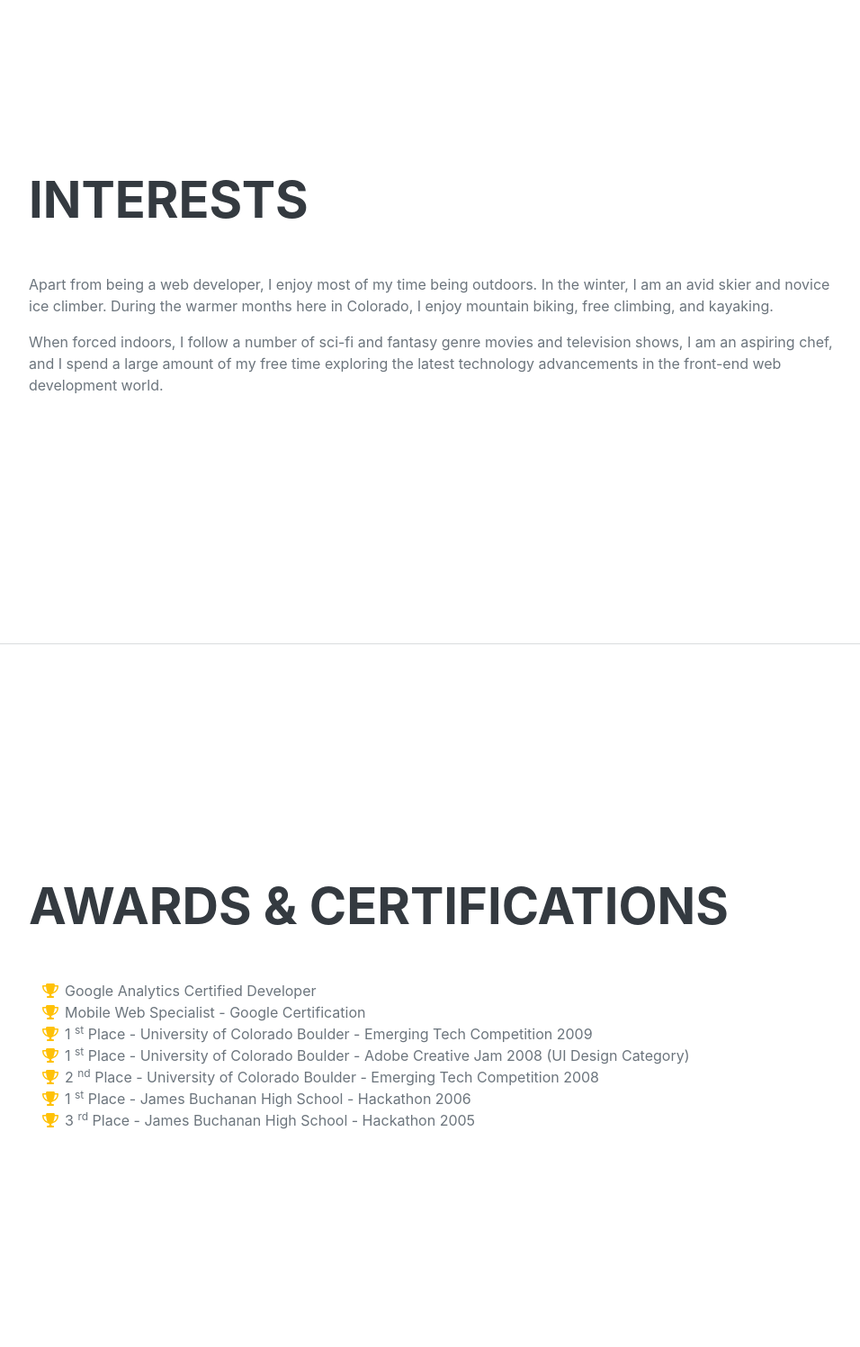
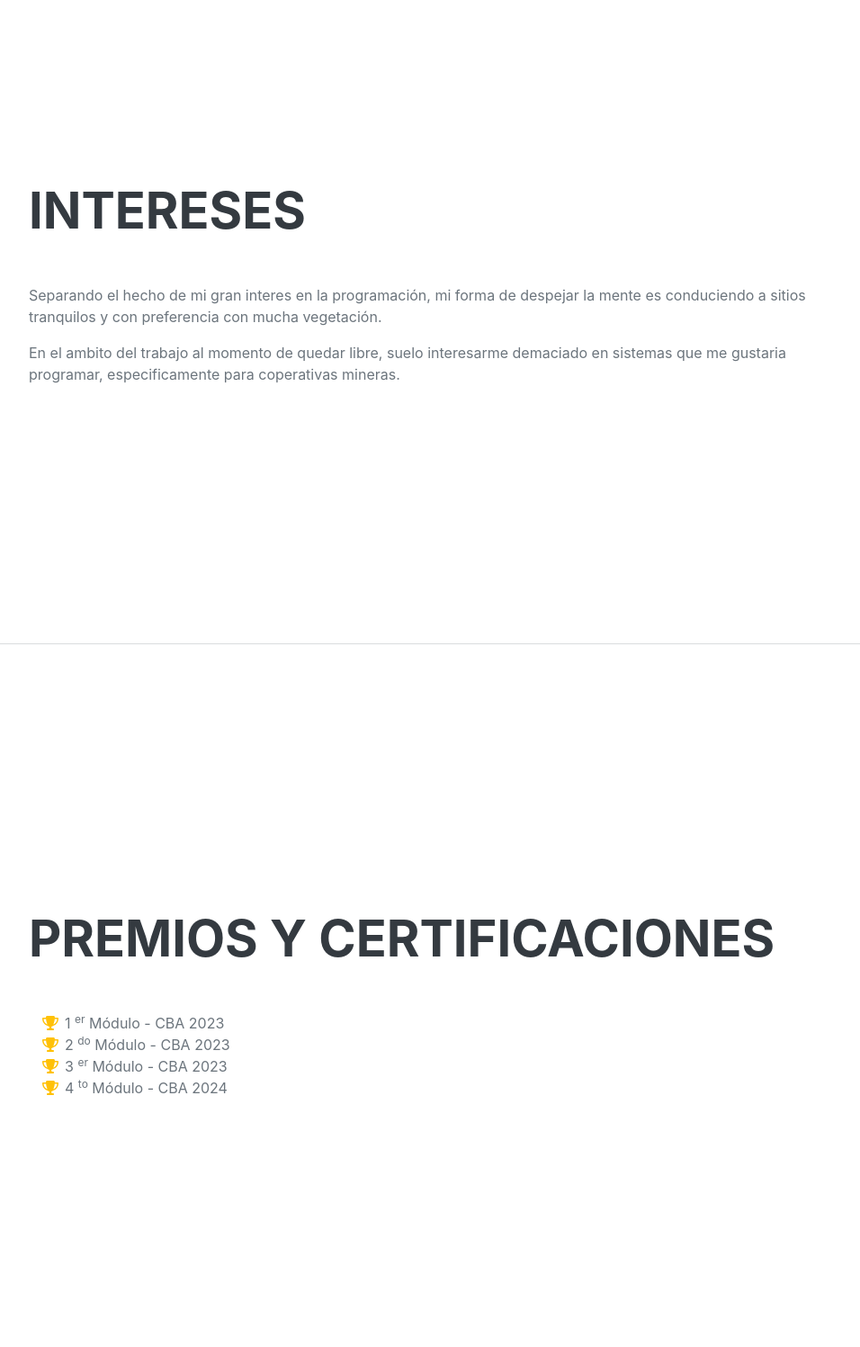
Before and after one commit to MiguelAngelMamani/Myportafolio, a Django app: page / in a window 1280 px wide. Shown: the part 3646-5143 px from the top of the page at 90% size, without its empty margins (288-1244 px from the left). Run offline with Django 5.2, Linux system fonts and the light colour scheme; some libraries are stand-ins or nearby versions; some web fonts are replaced.

Commit message:
Cambios_intereses_certificados

```diff
--- a/templates/index.html
+++ b/templates/index.html
@@ -154,54 +154,40 @@
             <!-- Interests-->
             <section class="resume-section" id="interests">
                 <div class="resume-section-content">
-                    <h2 class="mb-5">Interests</h2>
-                    <p>Apart from being a web developer, I enjoy most of my time being outdoors. In the winter, I am an avid skier and novice ice climber. During the warmer months here in Colorado, I enjoy mountain biking, free climbing, and kayaking.</p>
-                    <p class="mb-0">When forced indoors, I follow a number of sci-fi and fantasy genre movies and television shows, I am an aspiring chef, and I spend a large amount of my free time exploring the latest technology advancements in the front-end web development world.</p>
+                    <h2 class="mb-5">INTERESES</h2>
+                    <p>Separando el hecho de mi gran interes en la programación, mi forma de despejar la mente es conduciendo a sitios tranquilos y con preferencia con mucha vegetación.</p>
+                    <p class="mb-0">En el ambito del trabajo al momento de quedar libre, suelo interesarme demaciado en sistemas que me gustaria programar, especificamente para coperativas mineras.</p>
                 </div>
             </section>
             <hr class="m-0" />
             <!-- Awards-->
             <section class="resume-section" id="awards">
                 <div class="resume-section-content">
-                    <h2 class="mb-5">Awards & Certifications</h2>
+                    <h2 class="mb-5">PREMIOS Y CERTIFICACIONES</h2>
                     <ul class="fa-ul mb-0">
                         <li>
                             <span class="fa-li"><i class="fas fa-trophy text-warning"></i></span>
-                            Google Analytics Certified Developer
-                        </li>
-                        <li>
-                            <span class="fa-li"><i class="fas fa-trophy text-warning"></i></span>
-                            Mobile Web Specialist - Google Certification
-                        </li>
-                        <li>
-                            <span class="fa-li"><i class="fas fa-trophy text-warning"></i></span>
                             1
-                            <sup>st</sup>
-                            Place - University of Colorado Boulder - Emerging Tech Competition 2009
-                        </li>
-                        <li>
-                            <span class="fa-li"><i class="fas fa-trophy text-warning"></i></span>
-                            1
-                            <sup>st</sup>
-                            Place - University of Colorado Boulder - Adobe Creative Jam 2008 (UI Design Category)
+                            <sup>er</sup>
+                            Módulo - CBA 2023
                         </li>
                         <li>
                             <span class="fa-li"><i class="fas fa-trophy text-warning"></i></span>
                             2
-                            <sup>nd</sup>
-                            Place - University of Colorado Boulder - Emerging Tech Competition 2008
-                        </li>
-                        <li>
-                            <span class="fa-li"><i class="fas fa-trophy text-warning"></i></span>
-                            1
-                            <sup>st</sup>
-                            Place - James Buchanan High School - Hackathon 2006
+                            <sup>do</sup>
+                            Módulo - CBA 2023
                         </li>
                         <li>
                             <span class="fa-li"><i class="fas fa-trophy text-warning"></i></span>
                             3
-                            <sup>rd</sup>
-                            Place - James Buchanan High School - Hackathon 2005
+                            <sup>er</sup>
+                            Módulo - CBA 2023
+                        </li>
+                        <li>
+                            <span class="fa-li"><i class="fas fa-trophy text-warning"></i></span>
+                            4
+                            <sup>to</sup>
+                            Módulo - CBA 2024
                         </li>
                     </ul>
                 </div>
```
